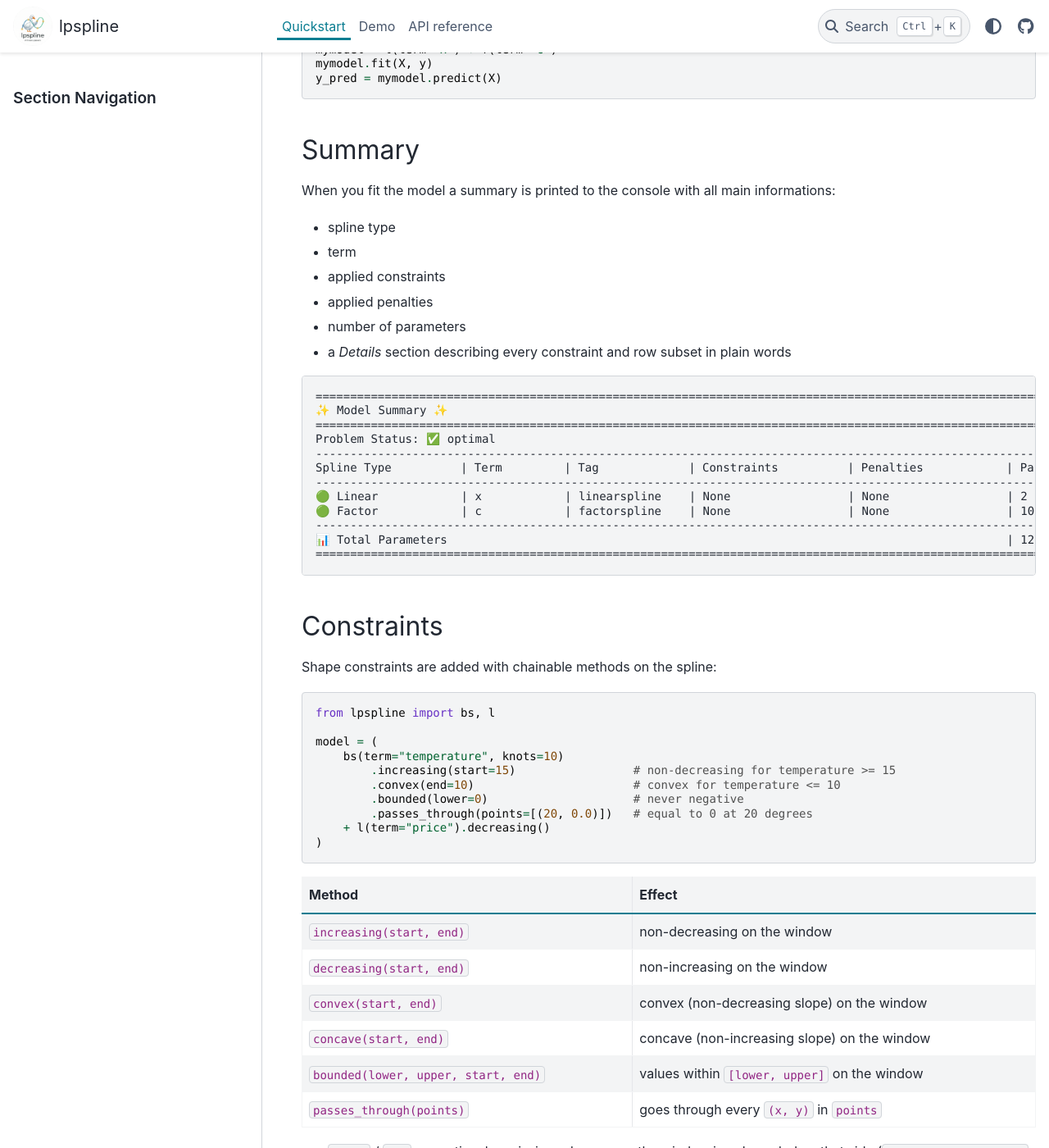
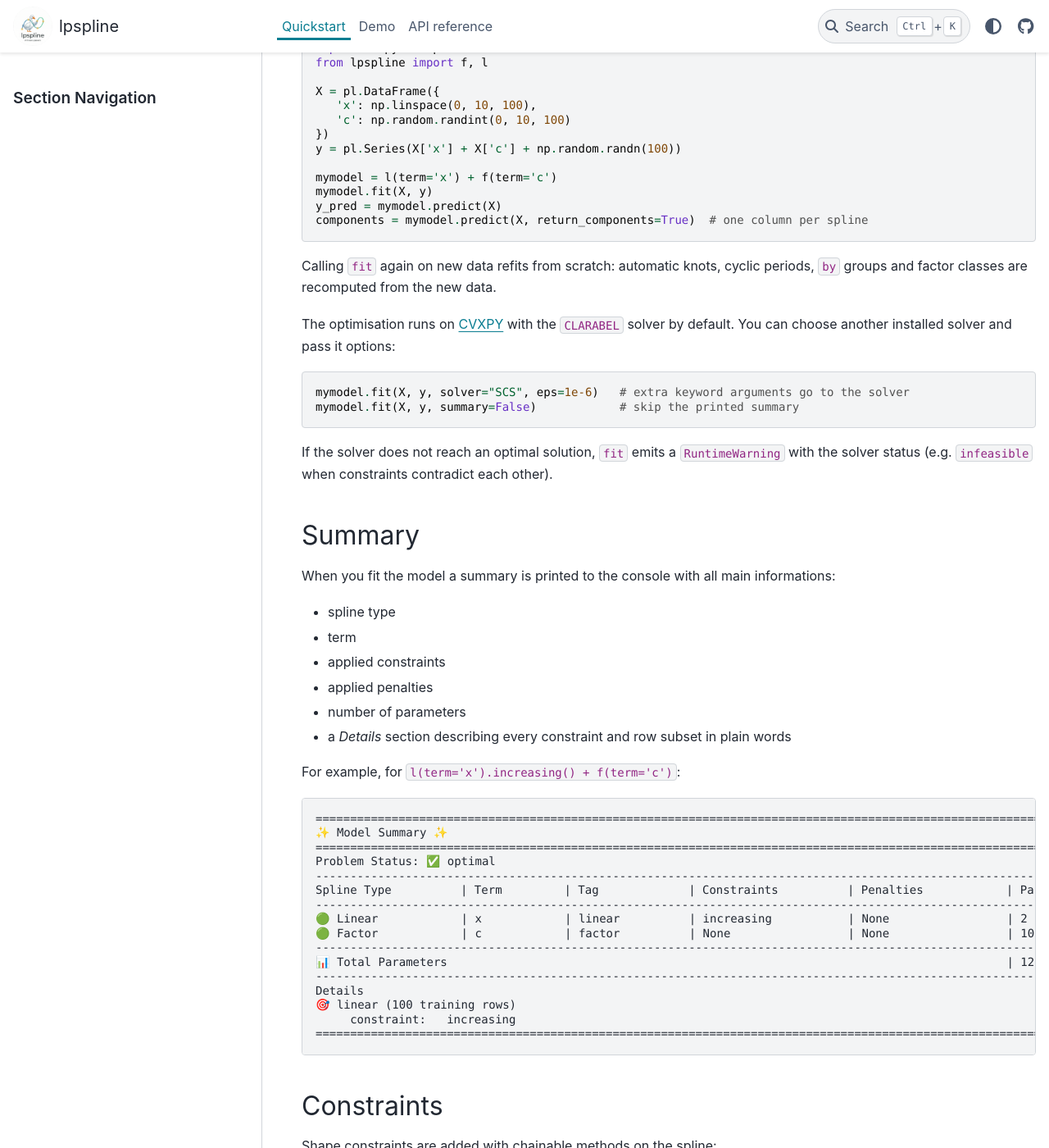
Before and after one commit to clarkmaio/lpspline, a Sphinx documentation site: the page built from docs/quickstart.rst, in a window 1280 px wide and 1400 px high, scrolled down 1798 px. Shown: the whole window at 82% size. Built offline with Sphinx 7.4.7 and the PyData theme 0.15.4, drawn with Linux system fonts in a browser that asks for light colours; some of the changed text lies outside the part shown.

Commit message:
Document solver choice, tags, penalties and interactive plots
The quickstart now covers the remaining 1.0 features that were only in
the API reference:

- fit(solver=..., **solver_kwargs), CLARABEL default, the warning on a
  non-optimal status, refitting and return_components.
- Unique tags and get_spline.
- Penalties (add_penalty with Ridge / Lasso), combinable with
  constraints.
- plot_interactive.
- Summary example output regenerated with the new Details section.

Co-Authored-By: Claude Opus 5.5 <noreply@anthropic.com>

```diff
--- a/docs/quickstart.rst
+++ b/docs/quickstart.rst
@@ -73,6 +73,16 @@ You can still initialize the ``LpRegressor`` creating an instance in the classic
    mymodel = LpRegressor(splines=[l(term='x'), f(term='c')])
 
 
+Every spline has a ``tag`` identifying it in the model (by default its type,
+e.g. ``"linear"`` or ``"bspline"``). Tags must be unique, so give an explicit
+tag when a model contains two splines of the same type:
+
+.. code-block:: python
+
+   mymodel = l(term='x', tag='lin_x') + l(term='z', tag='lin_z')
+   mymodel.get_spline('lin_z')   # retrieve a spline by tag
+
+
 
 Fit and predict
 ----------------
@@ -95,6 +105,22 @@ Fit and predict
    mymodel = l(term='x') + f(term='c')
    mymodel.fit(X, y)
    y_pred = mymodel.predict(X)
+   components = mymodel.predict(X, return_components=True)  # one column per spline
+
+Calling ``fit`` again on new data refits from scratch: automatic knots, cyclic
+periods, ``by`` groups and factor classes are recomputed from the new data.
+
+The optimisation runs on `CVXPY <https://www.cvxpy.org>`_ with the ``CLARABEL``
+solver by default. You can choose another installed solver and pass it options:
+
+.. code-block:: python
+
+   mymodel.fit(X, y, solver="SCS", eps=1e-6)   # extra keyword arguments go to the solver
+   mymodel.fit(X, y, summary=False)            # skip the printed summary
+
+If the solver does not reach an optimal solution, ``fit`` emits a
+``RuntimeWarning`` with the solver status (e.g. ``infeasible`` when constraints
+contradict each other).
 
 
 
@@ -111,6 +137,8 @@ When you fit the model a summary is printed to the console with all main informa
 * a *Details* section describing every constraint and row subset in plain words
 
 
+For example, for ``l(term='x').increasing() + f(term='c')``:
+
 .. code-block:: text
 
    ========================================================================================================================
@@ -120,14 +148,15 @@ When you fit the model a summary is printed to the console with all main informa
    ------------------------------------------------------------------------------------------------------------------------
    Spline Type          | Term         | Tag             | Constraints          | Penalties            | Params
    ------------------------------------------------------------------------------------------------------------------------
-   🟢 Linear            | x            | linearspline    | None                 | None                 | 2
-   🟢 Factor            | c            | factorspline    | None                 | None                 | 10
+   🟢 Linear            | x            | linear          | increasing           | None                 | 2
+   🟢 Factor            | c            | factor          | None                 | None                 | 10
    ------------------------------------------------------------------------------------------------------------------------
    📊 Total Parameters                                                                                 | 12
+   ------------------------------------------------------------------------------------------------------------------------
+   Details
+   🎯 linear (100 training rows)
+        constraint:   increasing
    ========================================================================================================================
-
-
-
 
 
 Constraints
@@ -204,6 +233,25 @@ A ``passes_through`` point outside a ``bounded`` range is reported as a
    Old ``Log(model)`` (``y = exp(model)``) is now ``Exp(model)``, and old
    ``Exp(model)`` (``y = log(model)``) is now ``Log(model)``. Models saved
    with older versions keep predicting as before.
+
+Penalties
+---------
+
+Penalties regularise a spline's coefficients. They are added with
+``add_penalty`` and scaled by ``alpha``:
+
+.. code-block:: python
+
+   from lpspline import bs
+   from lpspline.penalties import Lasso, Ridge
+
+   model = (
+       bs(term="x", knots=20, tag="smooth").add_penalty(Ridge(alpha=1.0))   # alpha * sum(coef ** 2)
+       + bs(term="z", knots=20, tag="sparse").add_penalty(Lasso(alpha=0.5))  # alpha * sum(|coef|)
+   )
+
+Penalties and constraints can be combined on the same spline, e.g.
+``bs(term="x", knots=20).increasing().add_penalty(Ridge(alpha=1.0))``.
 
 Link functions
 --------------
@@ -331,3 +379,21 @@ In practice for each spline :math:`s_i` it will be shown:
    :align: center
    :scale: 100 %
    :alt: LPSpline Diagnostic Plot
+
+
+Interactive plot
+~~~~~~~~~~~~~~~~
+
+``plot_interactive`` builds an `Altair <https://altair-viz.github.io>`_ chart:
+the target and the model on top, and one panel per spline below with its
+partial residuals. Hovering a point highlights the same sample in every panel.
+
+.. code-block:: python
+
+   from lpspline.viz import plot_interactive
+
+   chart = plot_interactive(model=mymodel, X=X, y=y, xcol='x')
+   chart  # display in a notebook, or chart.save('model.html')
+
+Use ``show_splines=['tag1', 'tag2']`` to show only some splines. Rows where a
+spline is switched off with ``active_where`` are hidden from its panels.
```
